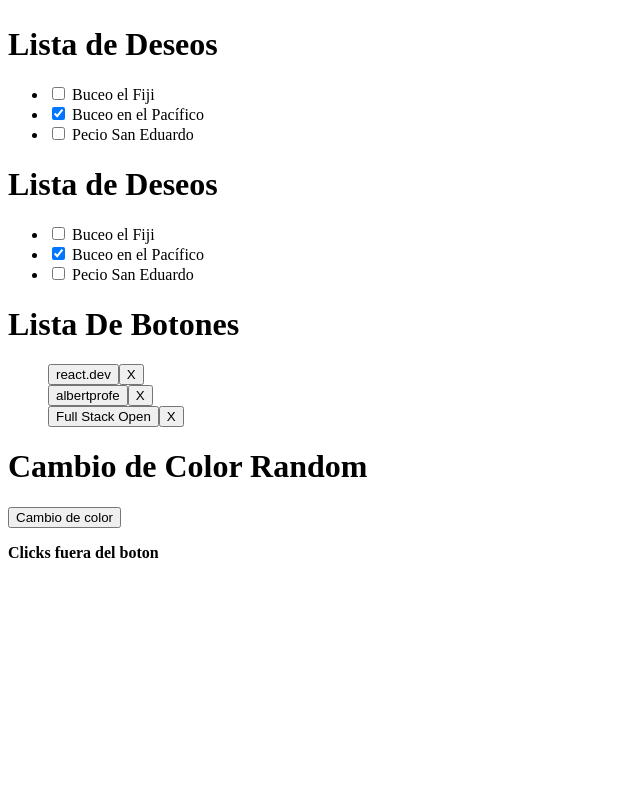
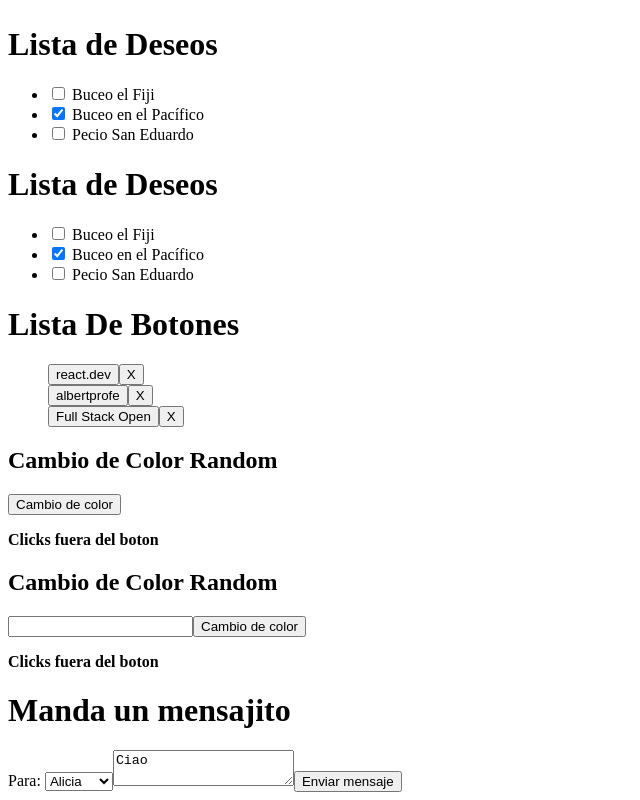
Before and after one commit to enchufin/React_exercises, a React (Vite) app: page /app/ejercicios in a window 1280 px wide. Shown: the part 1918-2718 px from the top of the page, without its empty margins (0-640 px from the left). Before the commit the page ends 2496 px from the top, so only its background shows below. Built offline with nearby package versions, Linux system fonts and the light colour scheme.

Commit message:
SendMessageTo en RespondingEvents unificando el useState

```diff
--- a/src/exercises/ColorSwitchApp.jsx
+++ b/src/exercises/ColorSwitchApp.jsx
@@ -1,4 +1,3 @@
-import {useState} from 'react';
 /* Componente ColorButton */
 function ColorButton({ cambioColor }){
 return(
@@ -25,7 +24,7 @@ function handleCambioColor(){
 export default function ColorSwitchApp() {
   return (
     <>
-     <div id='colorContainer'>
+     <div >
         <h1>Cambio de Color Random</h1>
 
             <ColorButton cambioColor={handleCambioColor}/>
--- /dev/null
+++ b/src/exercises/ColorSwitchInput.jsx
@@ -0,0 +1,44 @@
+import {useState} from 'react';
+/* Componente ColorButton */
+function ColorButton({ cambioColor }){
+return(
+    <button onClick=
+    {e=>{e.stopPropagation();
+         cambioColor();}
+    }> Cambio de color </button>
+);}
+/*  fin de componente  */
+
+
+/* Manejadores */
+function handleCambioColor(color){
+    let sectionStyle = document.getElementById('colorContainerInput').style;
+    sectionStyle.backgroundColor = color;
+}
+
+
+export default function ColorSwitchApp() {
+    const [color, setColor] = useState('');
+
+/*
+    function handleStateColor(e){
+        setColor(e.target.value);
+     }
+*/
+
+  return (
+    <>
+     <div id='colorContainerInput'>
+        <h1>Cambio de Color Random</h1>
+
+            <input type="text" /* onChange={handleStateColor */ onChange={e=>setColor(e.target.value)} />
+
+            <ColorButton cambioColor={()=> handleCambioColor(color)}/>
+            <p>
+                <strong> Clicks fuera del boton </strong>
+            </p>
+        </div>
+    </>
+
+  )
+}
--- /dev/null
+++ b/src/exercises/SendMessageTo.jsx
@@ -0,0 +1,40 @@
+import React, {useState} from 'react'
+
+export default function SendMessageTo() {
+
+    const [user , setUser] = useState (
+        {
+            persona: 'Alicia',
+            mensaje: 'Ciao'
+        }
+    );
+
+    function handleSubmit(e){
+        e.preventDefault();
+        setTimeout(() => {
+            alert(`Tu mensaje ${user.mensaje} a ${user.persona}`);
+          }, 1000);
+
+    }
+
+  return (
+    <>
+    <h1>Manda un mensajito</h1>
+
+    <form onsSubmit={handleSubmit} >
+
+      <label> Para: </label>
+      {/*  ..... seteo tanto persona como el mensaje para que aparezca el placeholder */}
+      <select value={user.persona} onChange={e=>{ setUser({...user, persona: e.target.value, mensaje:''})}}>
+        <option value='Alicia'>Alicia</option>
+        <option value='Antonio'>Antonio</option>
+        <option value='Perico'>Perico</option>
+      </select>
+
+      <textarea placeholder='Di tu mierda...' value={user.mensaje} onChange={e=>{ setUser({...user, mensaje: e.target.value})}} />
+      <button type='submit' onClick={handleSubmit}> Enviar mensaje </button>
+    </form>
+    </>
+
+  )
+}
--- a/src/sections/RespondingEvents.jsx
+++ b/src/sections/RespondingEvents.jsx
@@ -1,13 +1,20 @@
-import React from 'react'
-import ListaDeBotones from '../exercises/ListaDeBotones'
-import ColorSwitchApp from '../exercises/ColorSwitchApp'
+import React from 'react';
+import ListaDeBotones from '../exercises/ListaDeBotones';
+import ColorSwitchApp from '../exercises/ColorSwitchApp';
+import ColorSwitchInput from '../exercises/ColorSwitchInput';
+import SendMessageTo from '../exercises/SendMessageTo';
 
 
 export default function RespondingEvents() {
   return (
     <>
      <ListaDeBotones/>
-     <ColorSwitchApp />
+     <section id='colorContainer'>
+      <ColorSwitchApp />
+      <ColorSwitchInput />
+     </section>
+     <SendMessageTo />
+
     </>
 
   )
```
